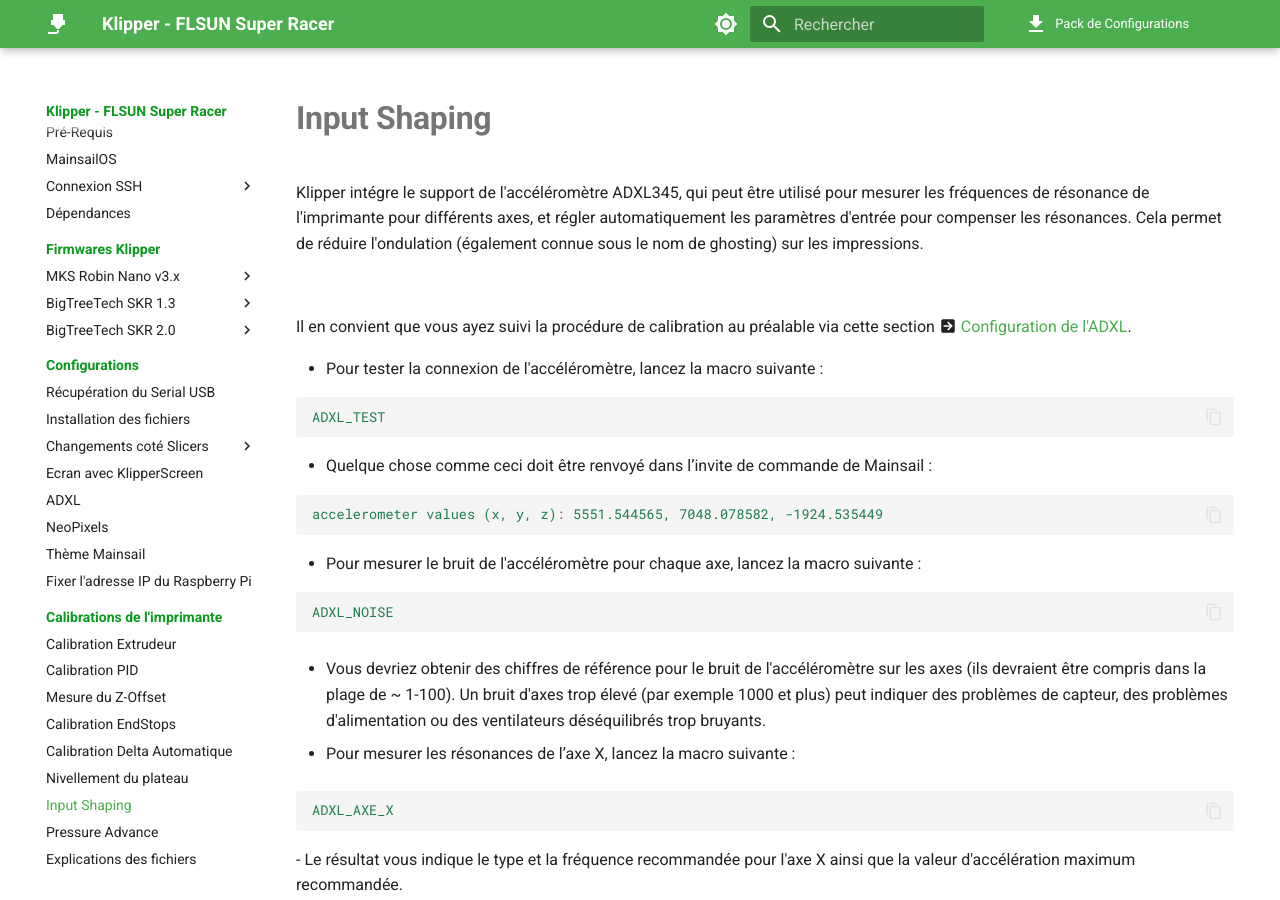
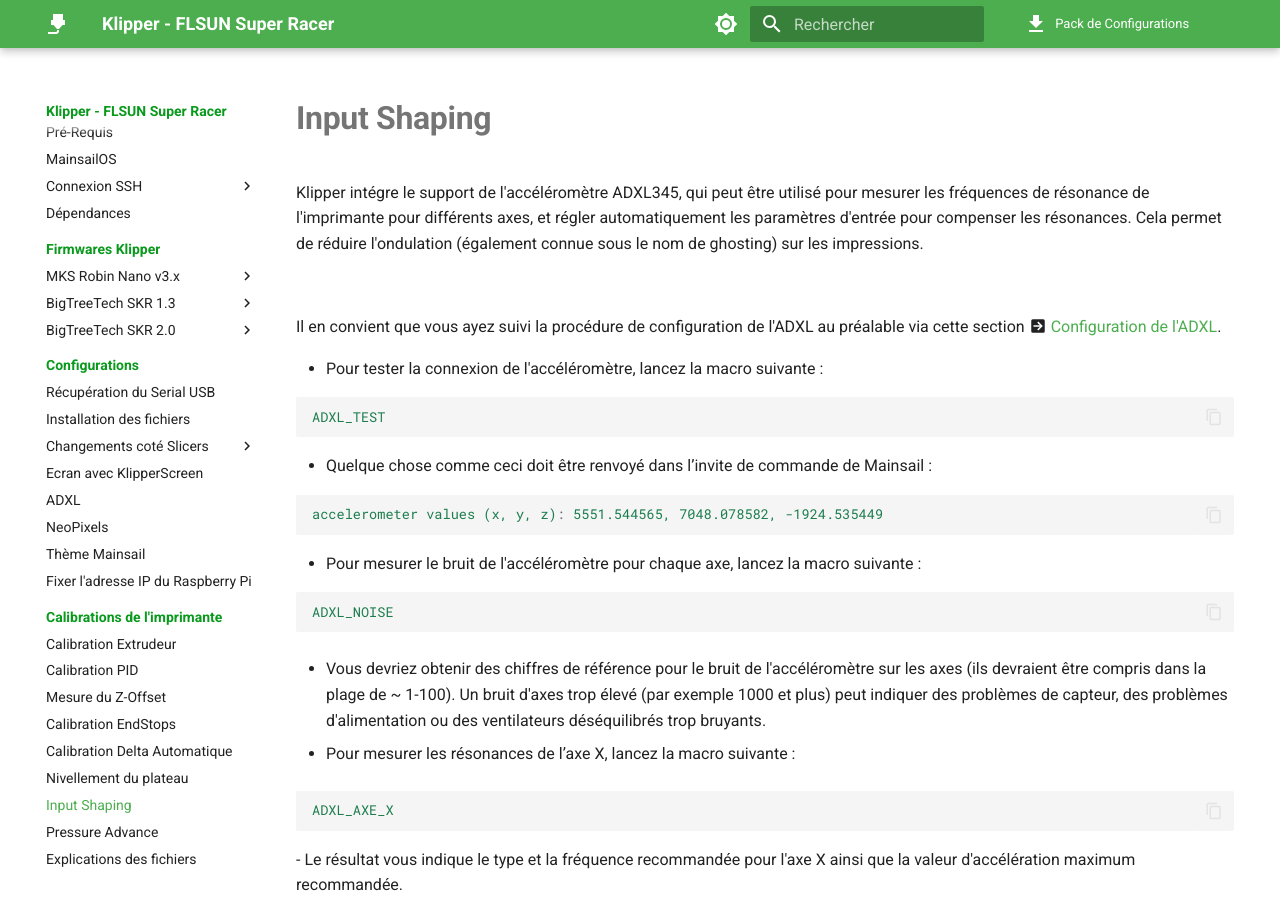
Before and after one commit to Guilouz/test, an MkDocs documentation site: the page built from docs/calibrations/input-shaping.md, in a window 1280 px wide and 900 px high. Built offline with MkDocs 1.6.1 and Material for MkDocs 9.7.7, drawn with Linux system fonts in a browser that asks for light colours; comment, search, counter and statistics services are not loaded.

Commit message:
Update input-shaping.md

```diff
--- a/docs/calibrations/input-shaping.md
+++ b/docs/calibrations/input-shaping.md
@@ -9,7 +9,7 @@
 
 <br />
 
-Il en convient que vous ayez suivi la procédure de calibration au préalable via cette section :material-arrow-right-box: [Configuration de l'ADXL](../configurations/adxl.md).
+Il en convient que vous ayez suivi la procédure de configuration de l'ADXL au préalable via cette section :material-arrow-right-box: [Configuration de l'ADXL](../configurations/adxl.md).
 
 - Pour tester la connexion de l'accéléromètre, lancez la macro suivante :
 
```
